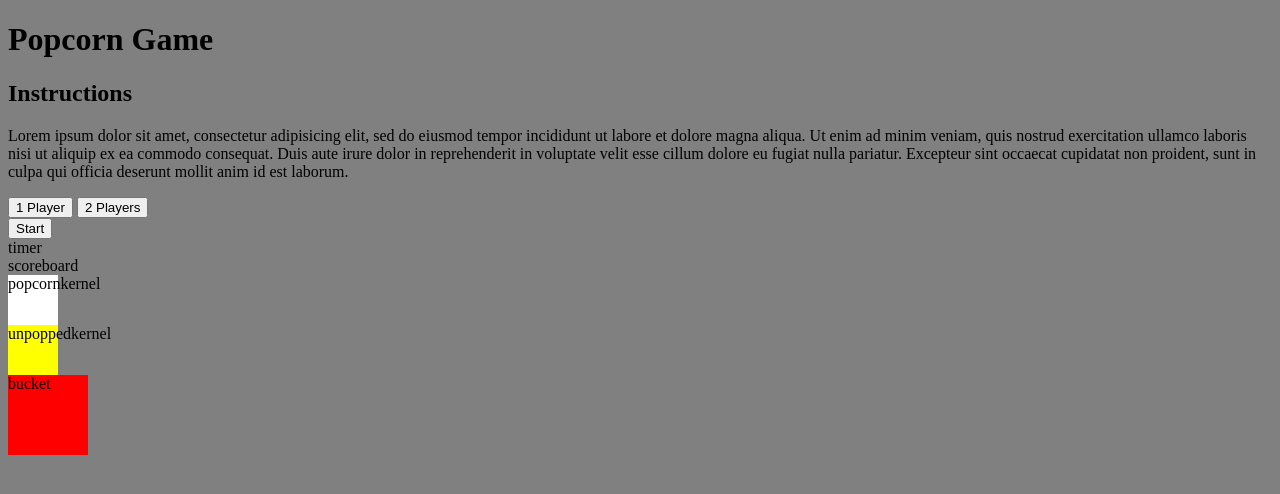
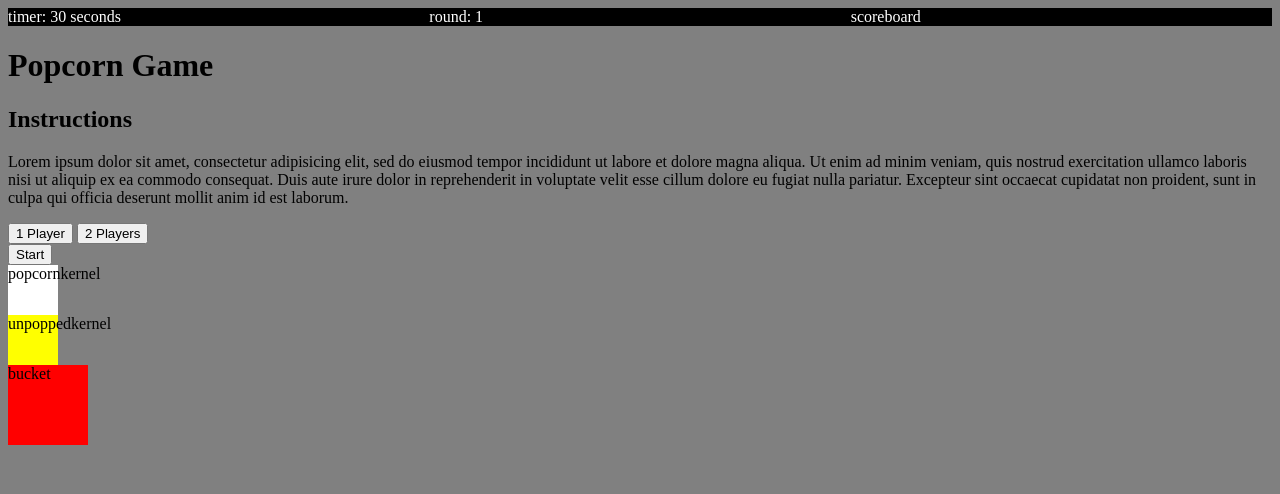
Before and after one commit to agraham0925/popcorn-game, a plain HTML site: page index.html in a window 1280 px wide. Drawn offline with nearby package versions, Linux system fonts and the light colour scheme.

Commit message:
flebox style applied to admintools

```diff
--- a/css/style.css
+++ b/css/style.css
@@ -1,5 +1,16 @@
 body {
 	background-color: gray;
+}
+
+#adminbar {
+	background-color: black;
+	color: white;
+	font-weight: 600px;
+	display: flex;
+}
+
+.admintools {
+	flex: 1;
 }
 
 #popcornkernel {
--- a/index.html
+++ b/index.html
@@ -5,6 +5,11 @@
 	<link rel="stylesheet" type="text/css" href="css/style.css">
 	<script src="https://cdnjs.cloudflare.com/ajax/libs/jquery/3.3.1/jquery.min.js"></script>
 </head>
+	<div id= "adminbar">
+		<div class="admintools" id="timer">timer: 30 seconds</div>
+		<div class="admintools" id="round">round: 1</div>
+		<div class="admintools" id="scoreboard">scoreboard</div>
+	</div>
 	<h1>Popcorn Game</h1>
 	<h2>Instructions</h2>
 	<p>Lorem ipsum dolor sit amet, consectetur adipisicing elit, sed do eiusmod
@@ -19,8 +24,6 @@
 	</div>
 	<button class="modal1">Start</button>
 	<div>
-		<div>timer</div>
-		<div>scoreboard</div>
 		<div id="popcornkernel">popcornkernel</div>
 		<div id="unpoppedkernel"> unpoppedkernel</div>
 		<div id="bucket">bucket</div>
--- a/js/app.js
+++ b/js/app.js
@@ -1,4 +1,6 @@
 console.log('test test')
+
+let time = 30;
 
 //GAME PLANNING:
 	//OUTCOME ONE: you collect popcorn kernel
@@ -39,16 +41,14 @@ const game = {
 
 //STEPS TO BUILDING GAME
 
-//objects:
-	//popcorn kernels
+//popcorn class
 class Popcorn {
 	constructor() {
 		this.points = 1;
 	}
 }
 
-//unpopped kernels
-	//function to generate random point value
+//unpopped kernels class
 class UnpoppedKernel {
 	constructor() {
 		let pointValues = [1, 2, 3];
@@ -71,6 +71,12 @@ class UnpoppedKernel {
 	//scoreboard
 
 	//timer
+const setTimer = () => {
+	const timer = setInterval ( () => {
+		time--
+		$('#timer').text('timer: ' + time + ' seconds')
+	}, 1000);
+}
 
 
 
@@ -80,3 +86,4 @@ class UnpoppedKernel {
 	//popcorn animation for winner
 	//different color buckets for each player
 	//top level where unpopped turns into popped
+	//secret bonus round of colorful popcorn if you get a certain score?
```
